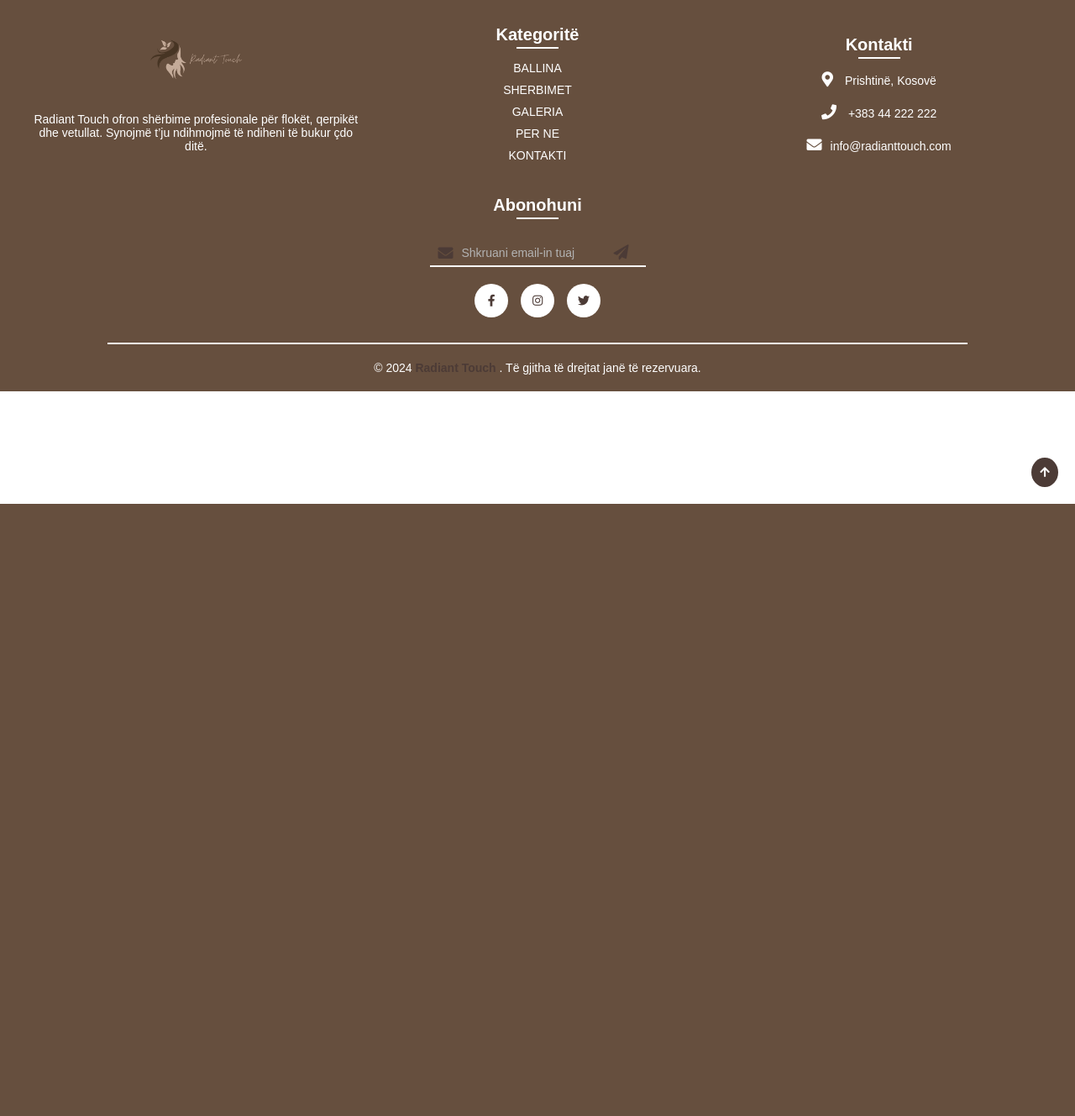
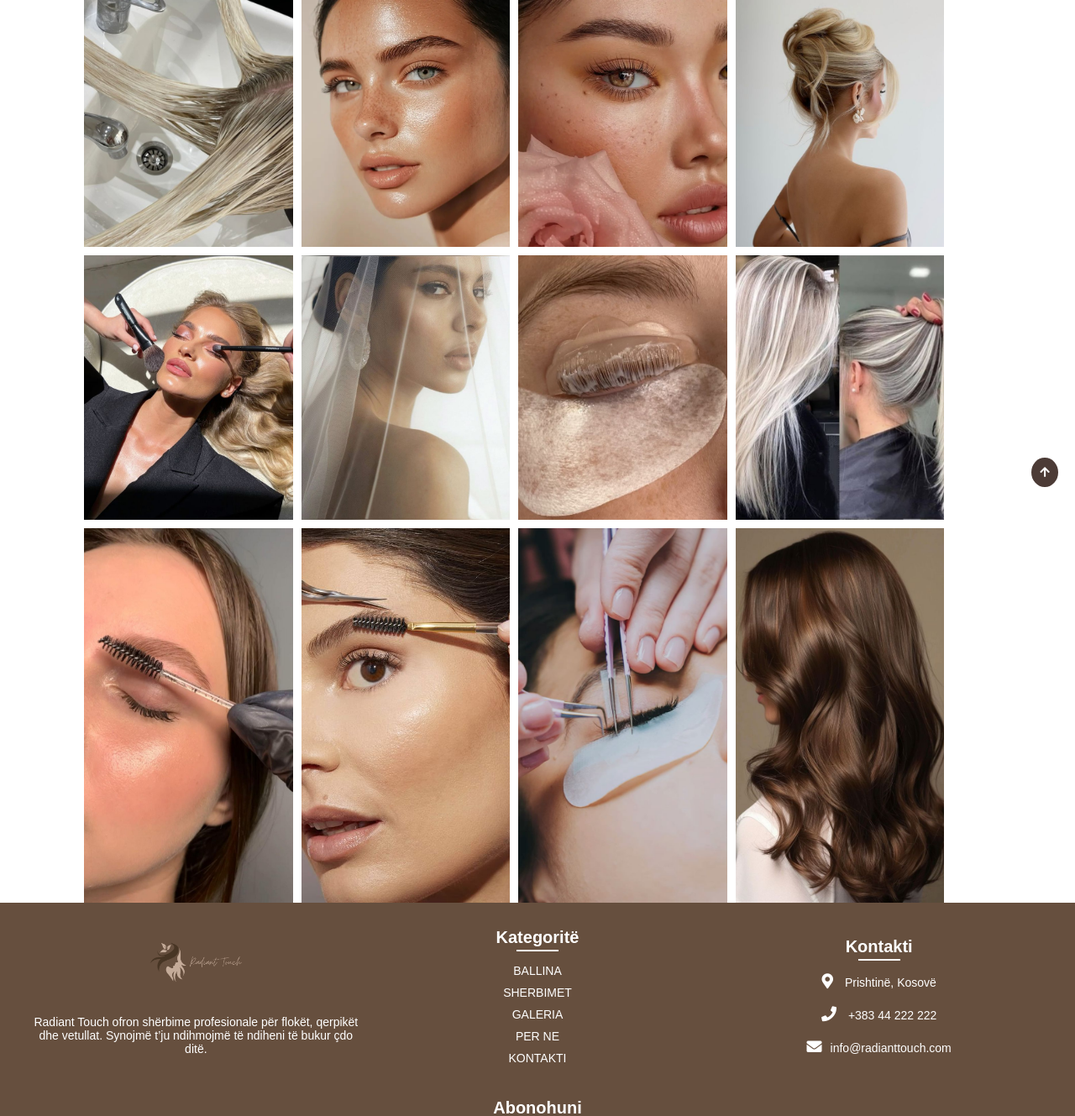
Before and after one commit to Vessa-is/UEB24_Gr19, a PHP site: page /galeria.html in a window 1280 px wide. Shown: the part 200-1529 px from the top of the page at 84% size. Before the commit the page ends 800 px from the top, so only its background shows below. Run offline with PHP 8.4, Linux system fonts and the light colour scheme.

Commit message:
rindertimi i gallerise

```diff
--- a/galeria.html
+++ b/galeria.html
@@ -29,10 +29,24 @@
           </div>
         </nav>
       </header>
+<div id="gallerypage">
+<div class="galeria">
+  <div class="gallery-item"> <img src="images/flok1.jpeg" alt="image 1 "> </div>
+  <div class="gallery-item"> <img src= "images/foto1.jpg" alt= "image 2 "> </div>
+  <div class="gallery-item"> <img src="images/foto2.jpg" alt="image 3 "> </div>
+  <div class="gallery-item"> <img src= "images/frizura.jpg" alt= "image 4 "> </div>
+  <div class="gallery-item"> <img src="images/gil.jpg" alt="image 5 "> </div>
+  <div class="gallery-item"> <img src= "images/nuse.jpg" alt= "image 6 "> </div>
+  <div class="gallery-item"> <img src="images/qerpik.jpeg" alt="image 7 "> </div>
+  <div class="gallery-item"> <img src= "images/shatiri.jpg" alt= "image 8 "> </div>
+  <div class="gallery-item"> <img src= "images/vetlla1.jpeg" alt= "image 9 "> </div>
+  <div class="gallery-item"> <img src= "images/rregullimi i vetullave.jpg" alt= "image 10 "> </div>
+  <div class="gallery-item"> <img src= "images/LASH ARTIST MUST HAVE TWEEZERS.jpg" alt= "image 11 "> </div>
+  <div class="gallery-item"> <img src= "images/sherbimiflok.jpeg" alt= "image 12 "> </div>
 
+   </div>
 
-
-
+  </div>
 <footer>
 
   <div class="footer-container">
--- a/style.css
+++ b/style.css
@@ -428,3 +428,38 @@
   width: 100%;
   outline: none;
 }
+
+
+.galeria {
+  display: grid;
+  grid-template-columns: repeat(4, 1fr);
+  gap: 10px;
+  width: 80%;
+
+}
+
+.gallery-item {
+  position: relative;
+  overflow: hidden;
+  background:  black;
+  left: 100px;
+
+
+}
+
+.gallery-item img {
+  width: 100%;
+  height: 100%;
+  object-fit: cover;
+  transform: transform 0.3s ease;
+
+}
+
+.gallery-item:hover img {
+
+  transform: scale(1.1);
+}
+
+#gallerypage {
+  background: radial-gradient(center = white, brown);
+}
```
